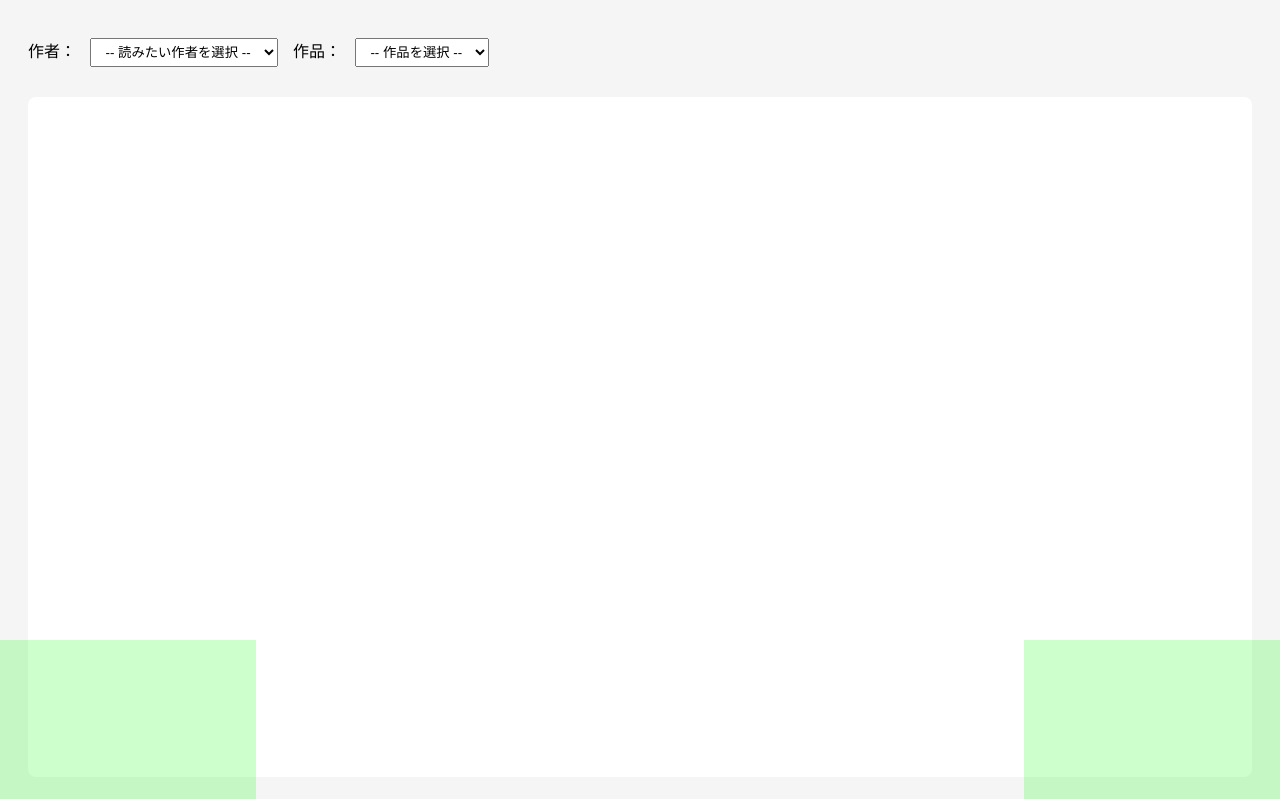
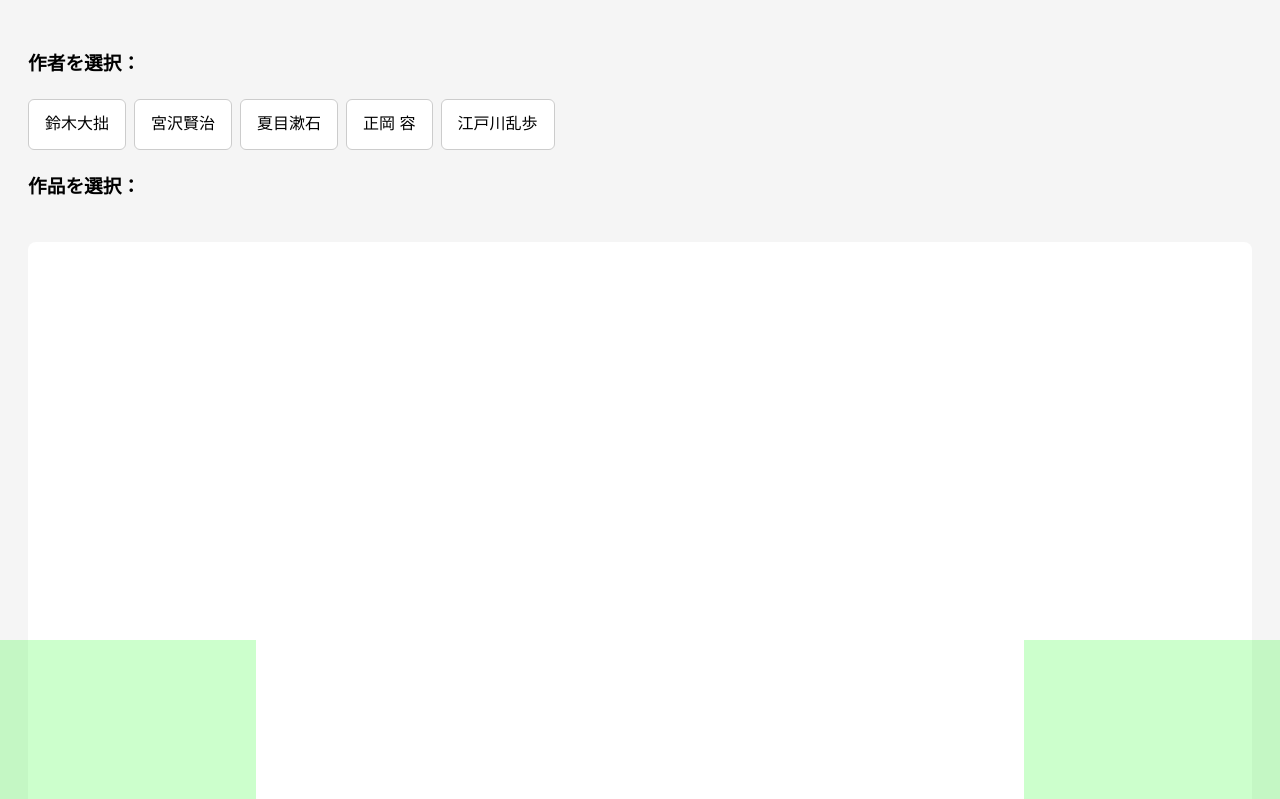
Before and after one commit to yudaitakeda/Special_Research, a Flask app: page / in a window 1280 px wide. Shown: the top 799 px of the page. Run offline with Flask 3, Linux system fonts and the light colour scheme.

Commit message:
作者→作品を視線注視(左の注視が反応しない)

```diff
--- a/templates/index.html
+++ b/templates/index.html
@@ -3,179 +3,192 @@
 <head>
   <meta charset="UTF-8">
   <meta name="viewport" content="width=device-width, initial-scale=1.0">
-  <title>動的読書ツール</title>
+  <title>視線対応・動的読書ツール</title>
   <style>
-    /* =========================
-       ページ全体の基本デザイン
-    ========================= */
     body {
       font-family: sans-serif;
       line-height: 1.8;
       padding: 20px;
       background: #f5f5f5;
-      /* overflow: hidden; ← 有効化すると縦横スクロールが無効になる */
     }
 
-    /* セレクトメニューの見た目調整 */
-    select {
-      margin: 10px;
-      padding: 5px 10px;
+    /* 作者・作品メニュー */
+    .menu-section {
+      display: flex;
+      flex-wrap: wrap;
+      gap: 8px;
+      margin-bottom: 20px;
     }
 
-    /* 作品本文を表示する領域 */
+    .menu-item {
+      background: white;
+      border: 1px solid #ccc;
+      border-radius: 6px;
+      padding: 10px 16px;
+      cursor: pointer;
+      transition: background 0.2s;
+    }
+
+    .menu-item:hover, .menu-item.gaze-focus {
+      background: #e0f7fa;
+      border-color: #00acc1;
+    }
+
+    /* 本文エリア */
     .work-container {
       background: white;
       border-radius: 8px;
       padding: 20px;
-      margin-top: 20px;
-      min-height: 80vh; /* 画面の8割高さを確保 */
-      overflow: hidden; /* 内容がはみ出してもスクロールバーを出さない */
+      min-height: 80vh;
+      overflow: hidden;
     }
 
-    /* 視線カーソルの見た目（赤い円） */
+    /* 視線カーソル */
     #gaze-cursor {
       position: fixed;
       width: 20px;
       height: 20px;
       border: 2px solid red;
       border-radius: 50%;
-      pointer-events: none; /* カーソルがクリックを邪魔しないように */
+      pointer-events: none;
       transform: translate(-50%, -50%);
-      display: none; /* 初期は非表示 */
-      z-index: 9999; /* 最前面に表示 */
+      display: none;
+      z-index: 9999;
     }
 
-        .gaze-zone-left {
+    .gaze-zone-left, .gaze-zone-right {
       position: fixed;
-      left: 0;
-      bottom: 0;
       width: 20%;
       height: 20%;
-      background-color: rgba(0, 255, 0, 0.2); /* 薄い緑 */
-      pointer-events: none; /* マウス操作を邪魔しない */
+      bottom: 0;
+      background-color: rgba(0,255,0,0.2);
+      pointer-events: none;
       z-index: 999;
     }
 
-    /* 右下エリア（大きく） */
-    .gaze-zone-right {
-      position: fixed;
-      right: 0;
-      bottom: 0;
-      width: 20%;
-      height: 20%;
-      background-color: rgba(0, 255, 0, 0.2); /* 薄い緑 */
-      pointer-events: none;
-      z-index: 999;
-    }
+    .gaze-zone-left { left: 0; }
+    .gaze-zone-right { right: 0; }
   </style>
 </head>
 <body>
-  <!-- <h1>視線対応・動的読書ツール</h1> -->
-  <!-- ↑ 見出しは非表示にしているが、デザイン調整で復活可 -->
-  <!-- 注視エリア表示 ここをコメントアウトすれば緑消える-->
-    <div class="gaze-zone-left"></div>
-    <div class="gaze-zone-right"></div>
-  <!-- ======================
-       作者・作品の選択メニュー
-  ====================== -->
-  <div>
-    <label>作者：</label>
-    <!-- 作者一覧を格納するセレクトメニュー -->
-    <select id="authorSelect">
-      <option>-- 読みたい作者を選択 --</option>
-    </select>
 
-    <label>作品：</label>
-    <!-- 作品一覧を格納するセレクトメニュー -->
-    <select id="workSelect">
-      <option>-- 作品を選択 --</option>
-    </select>
-  </div>
+  <div class="gaze-zone-left"></div>
+  <div class="gaze-zone-right"></div>
 
-  <!-- ======================
-       本文表示エリア
-  ====================== -->
-  <div class="work-container">
-    <!-- 選択された作品タイトル -->
+  <h3>作者を選択：</h3>
+  <div id="authorMenu" class="menu-section"></div>
+
+  <h3>作品を選択：</h3>
+  <div id="workMenu" class="menu-section"></div>
+
+  <div class="work-container" id="work-container">
     <h2 id="work-title"></h2>
-
-    <!-- 選択された作品本文 -->
     <div id="work-content"></div>
   </div>
 
-  <!-- ======================
-       視線カーソル（赤い点）
-  ====================== -->
   <div id="gaze-cursor"></div>
 
-  <!-- 視線スクロール用の外部スクリプトを読み込む -->
   <script src="{{ url_for('static', filename='gaze_scroll.js') }}"></script>
-
 
   <script>
     // ===============================
-    // 作者一覧をサーバーから取得してメニューに追加
+    // 作者リスト取得
     // ===============================
     fetch('/api/authors')
       .then(res => res.json())
       .then(authors => {
-        const select = document.getElementById('authorSelect');
-        // 取得した作者リストをセレクトメニューに1件ずつ追加
+        const menu = document.getElementById('authorMenu');
         authors.forEach(a => {
-          const opt = document.createElement('option');
-          opt.value = a;       // APIで使う値
-          opt.textContent = a; // 画面上に表示する文字
-          select.appendChild(opt);
+          const div = document.createElement('div');
+          div.textContent = a;
+          div.className = 'menu-item';
+          div.addEventListener('click', () => loadWorks(a));
+          menu.appendChild(div);
         });
       });
 
-
     // ===============================
-    // 作者が選ばれたときに作品リストを更新
+    // 作品リスト取得
     // ===============================
-    document.getElementById('authorSelect').addEventListener('change', e => {
-      const author = e.target.value; // 選択された作者名を取得
-
-      // Flask APIにアクセスして作品一覧を取得
+    function loadWorks(author) {
       fetch(`/api/works/${author}`)
         .then(res => res.json())
         .then(works => {
-          const select = document.getElementById('workSelect');
-          // メニューを初期状態に戻す
-          select.innerHTML = '<option>-- 作品を選択 --</option>';
-
-          // 取得した作品を1件ずつ追加
+          const menu = document.getElementById('workMenu');
+          menu.innerHTML = '';
           works.forEach(w => {
-            const opt = document.createElement('option');
-            opt.value = w;
-            opt.textContent = w;
-            select.appendChild(opt);
+            const div = document.createElement('div');
+            div.textContent = w;
+            div.className = 'menu-item';
+            div.addEventListener('click', () => loadWorkContent(author, w));
+            menu.appendChild(div);
           });
         });
-    });
-
+    }
 
     // ===============================
-    // 作品が選ばれたときに本文を取得して表示
+    // 本文取得
     // ===============================
-    document.getElementById('workSelect').addEventListener('change', e => {
-      const author = document.getElementById('authorSelect').value; // 現在選択中の作者
-      const title = e.target.value; // 選択された作品名
-
-      // Flask APIにアクセスして作品本文を取得
+    function loadWorkContent(author, title) {
       fetch(`/api/work/${author}/${title}`)
         .then(res => res.json())
         .then(data => {
-          // タイトルを表示
           document.getElementById('work-title').textContent = `${data.author}『${data.title}』`;
+          document.getElementById('work-content').innerHTML = data.content.replace(/\n/g, '<br>');
+          window.scrollTo({ top: 0, behavior: 'smooth' });
+          // 本文エリアまで自動スクロール
+          document.getElementById('work-container').scrollIntoView({ behavior: 'smooth' });
+        });
+    }
 
-          // 本文をHTMLに挿入（改行を <br> に変換）
-          document.getElementById('work-content').innerHTML = data.content.replace(/\n/g, '<br>');
+    // ===============================
+    // 視線注視によるクリック判定
+    // ===============================
+    let gazeX = 0.5, gazeY = 0.5;
+    let currentFocus = null;
+    let focusStart = 0;
+    const FOCUS_TIME = 1000;
 
-          // ページを先頭にスクロール（毎回リセット）
-          window.scrollTo(0, 0);
-        });
-    });
+    async function updateGaze() {
+      try {
+        const res = await fetch('/gaze_data');
+        const data = await res.json();
+        gazeX = data.x;
+        gazeY = data.y;
+      } catch {}
+      requestAnimationFrame(updateGaze);
+    }
+    updateGaze();
+
+    function checkFocus() {
+      const x = gazeX * window.innerWidth;
+      const y = gazeY * window.innerHeight;
+      const elements = document.querySelectorAll('.menu-item');
+      let focused = null;
+
+      for (const el of elements) {
+        const rect = el.getBoundingClientRect();
+        if (x >= rect.left && x <= rect.right && y >= rect.top && y <= rect.bottom) {
+          focused = el;
+          break;
+        }
+      }
+
+      // 注視中ハイライト
+      document.querySelectorAll('.menu-item').forEach(el => el.classList.remove('gaze-focus'));
+      if (focused) focused.classList.add('gaze-focus');
+
+      if (focused !== currentFocus) {
+        currentFocus = focused;
+        focusStart = performance.now();
+      } else if (focused && performance.now() - focusStart > FOCUS_TIME) {
+        focused.click();
+        focusStart = performance.now() + 1500; // 連続クリック防止
+      }
+
+      requestAnimationFrame(checkFocus);
+    }
+    checkFocus();
   </script>
 </body>
 </html>
```
